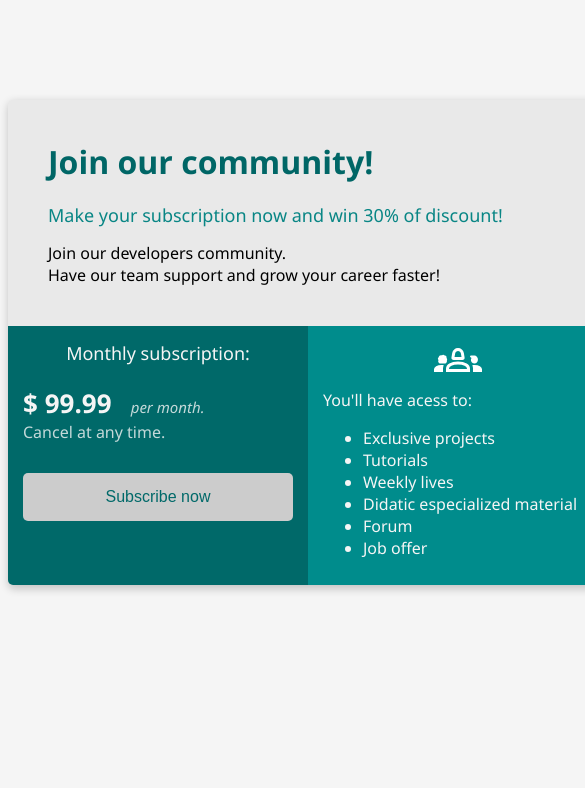
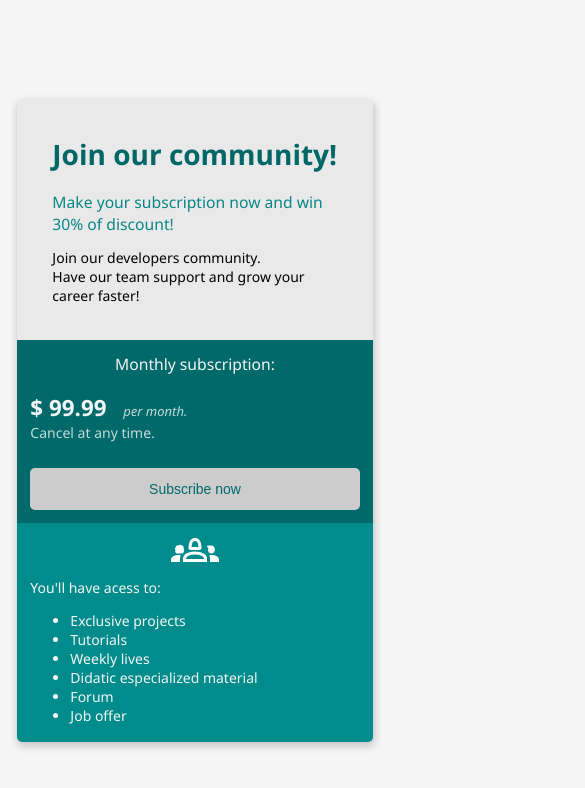
Before and after one commit to kauanzin222/bootcamp-devjr-modulo2-1, a plain HTML site: page index.html in a window 390 px wide. Shown: the top 788 px of the page, 585 px wide, since content can reach past the window. Drawn offline with Linux system fonts and the light colour scheme.

Commit message:
closes #6 - responsive webpage

```diff
--- a/index.html
+++ b/index.html
@@ -18,17 +18,15 @@
             margin: auto; /*set the position of the intire box to adaptate to the web page*/
 
             width: 600px; /*width = "largura"... it's define how large will be the box named as CONTAINER*/
-
             box-shadow: 1px 3px 8px 1px rgba(0, 0, 0, 0.2);
             /*1ºpx is 'x', 2ºpx is 'y', 3ºpx is blur, 4ºpx is area*/
-
             border-radius: 5px;
             overflow: hidden; /*this set make the border of my container look rounded*/
         }
 
         /*Denominating the HEADER, that's the top of the container*/
         .header {
-            padding: 40px; /*padding is like a margin but only for the header, the top of our container*/
+            padding: 2.5rem; /*padding is like a margin but only for the header, the top of our container*/
         }
 
         /*Creation of FLEX-CONTAINER, a subdivision of the container that can be modify as I want*/
@@ -41,14 +39,14 @@
 
         .header-title {
             color: #006666;
-            font-size: 32px;
+            font-size: 2rem;
             font-weight: 700;
-            margin-bottom: 20px;
+            margin-bottom: 1.25rem;
         }
 
         .header-subtitle {
-            margin-bottom: 15px;
-            font-size: 18px;
+            margin-bottom: 0.93rem;
+            font-size: 1.12rem;
             color: #098685;
             font-weight: 500;
         }
@@ -57,41 +55,41 @@
             color: #F5F5F5;
             background-color: #006969;
             width: 50%;
-            padding: 15px;
+            padding: 0.93rem;
             height: auto;
         }
 
         .col1-title {
             font-weight: 450;
             text-align: center;
-            margin-bottom: 20px;
-            font-size: 18px;
+            margin-bottom: 1.25rem;
+            font-size: 1.12rem;
         }
 
 
         .price {
-            font-size: 26px;
+            font-size: 1.6rem;
             font-weight: 700;
         }
 
         .month {
-            font-size: 15px;
+            font-size: 0.93rem;
             font-style: italic;
-            margin-left: 15px;
+            margin-left: 0.93rem;
             opacity: 0.8;
         }
         .col1-txt {
             opacity: 0.8;
-            margin-bottom: 30px
+            margin-bottom: 1.87rem;
         }
 
         .col1-button {
             text-align: center;
             width: 100%;
-            padding: 15px 32px;
+            padding: 0.93rem 2rem;
             background-color: #CCCCCC;
             color: #006969;
-            font-size: 16px;
+            font-size: 1rem;
             border-radius: 5px;
             border: none;
             cursor: pointer;
@@ -104,16 +102,33 @@
         .col2 {
             background-color: #008C8C;
             width: 50%;
-            padding: 10px 15px;
-            font-size: 16px;
+            padding: 0.2rem 0.93rem;
+            font-size: 1rem;
             color: #F5F5F5;
         }
 
         .image-group {
            text-align: center;
-           image-resolution: 640x960;
         }
 
+        @media screen and (max-width: 620px) { /*when webpage gets width 620px, everything will be affected by this set*/
+            html {
+                font-size: 14px;
+            }
+
+            .container {
+                width: 95%;
+            }
+
+            .flex-container {
+                flex-direction: column;
+            }
+
+            .col1, .col2 {
+                width: 100%;
+                box-sizing: border-box;
+            }
+        }
 
 
     </style>
```
Also changed, not shown: module02-example-index-mobile.png (added).
